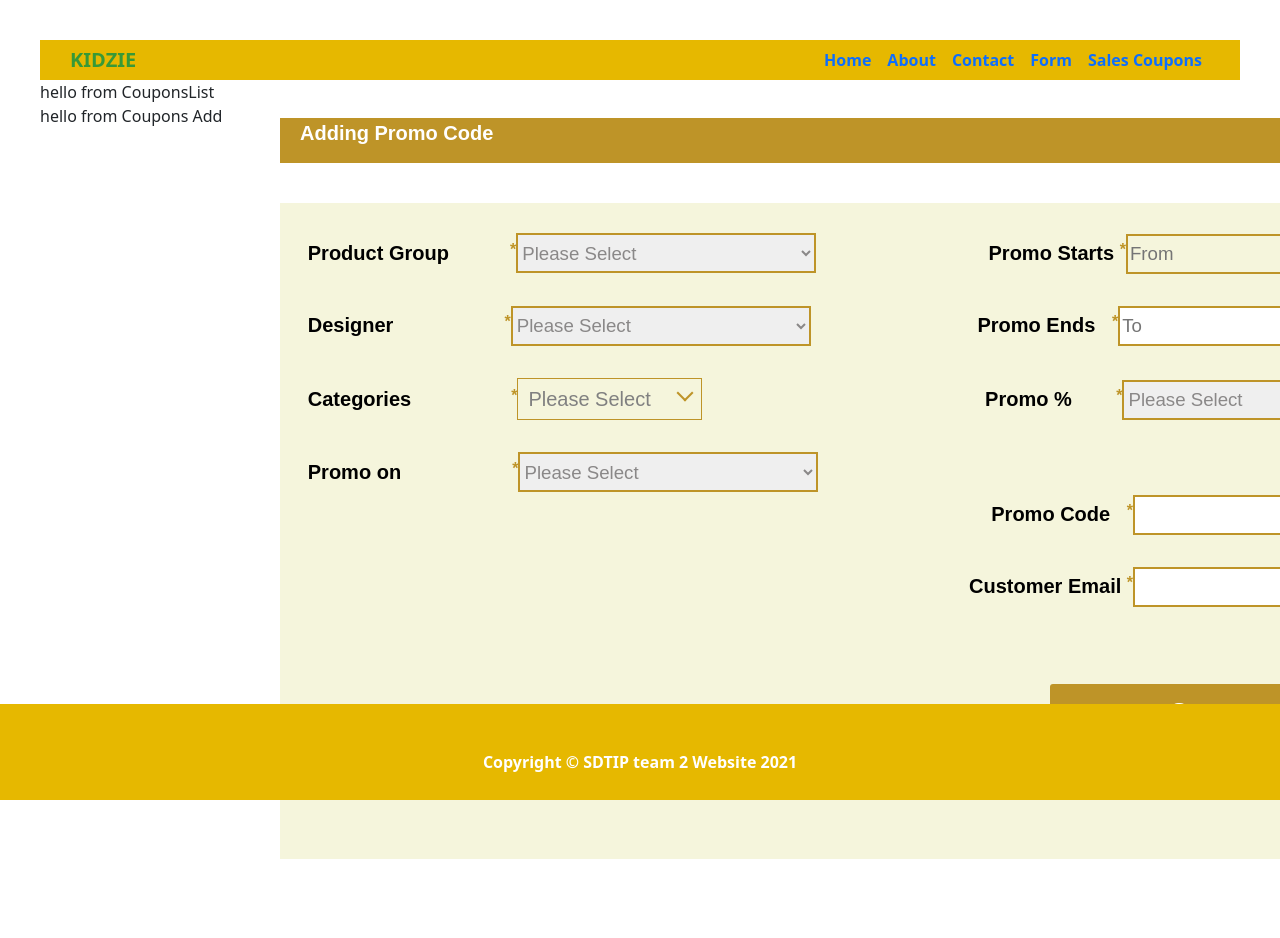
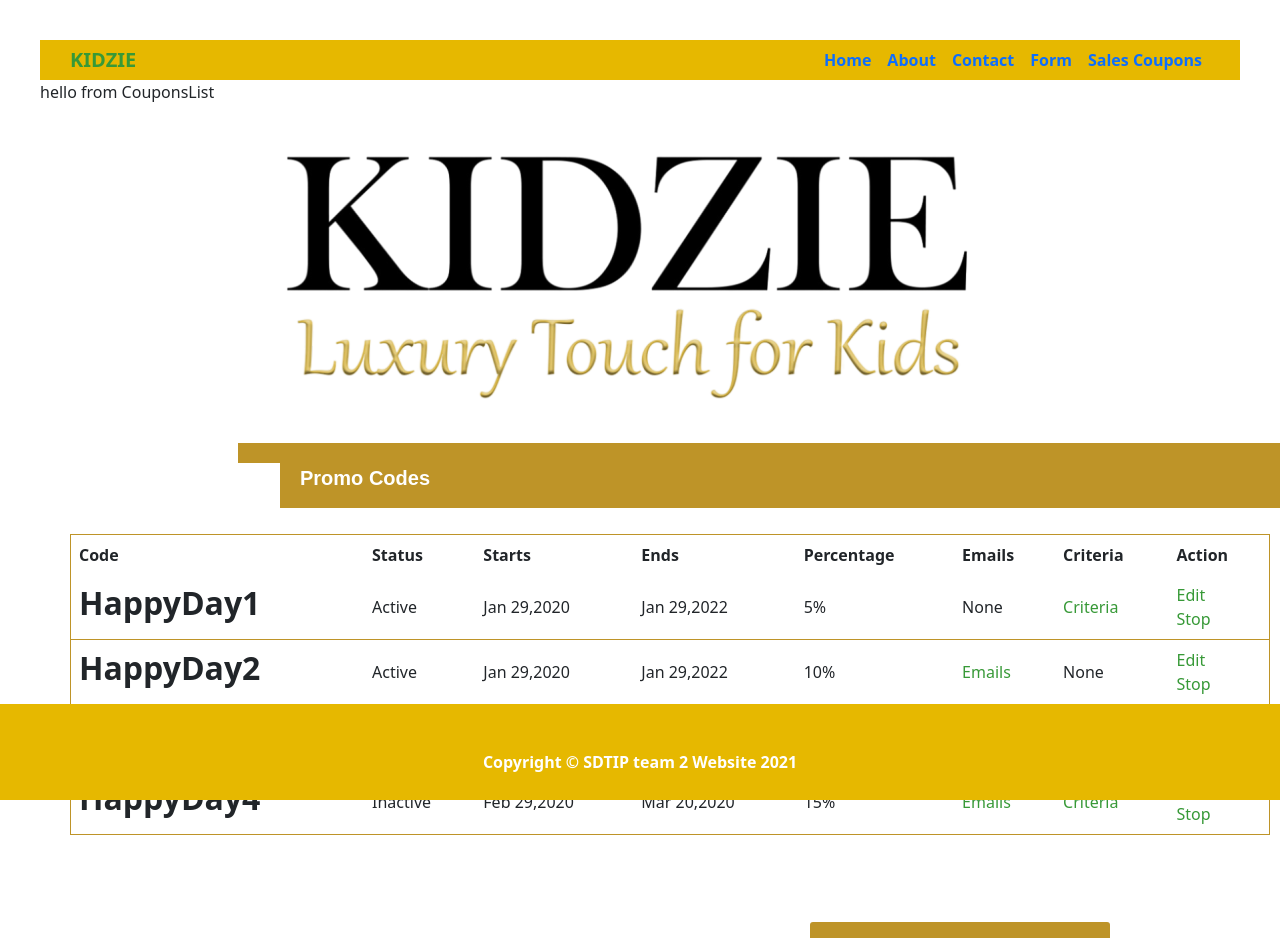
Before and after one commit to coderNet2021/SDTIP-Team2-p1, a React (Create React App) app: page /salesCoupons in a window 1280 px wide. Shown: the top 938 px of the page. Before the commit the page ends 909 px from the top, so only its background shows below. Built offline with nearby package versions, Linux system fonts and the light colour scheme.

Commit message:
integrating the CouponsList

```diff
--- a/src/components/CouponsList.js
+++ b/src/components/CouponsList.js
@@ -1,9 +1,84 @@
 import React from 'react'
 import { Link } from 'react-router-dom'
+import './html/PromoCodesPageStyle.css'
+import imglogo3 from './html/KidzieLogo3.png'
+
 export default function CouponsList() {
   return (
-    <div>
+    <div style={{backgroundColor: "#F5F5DC;" }}>
         hello from CouponsList
+      <div class="row">
+        <div class="column1 left" style={{backgroundColor: "#F5F5DC;" }}>
+          <a href="Home.html">
+            <img data-v-0df74896="" id="kidzieLogo" src={imglogo3}  style={{width: "2.5%;" ,textAlign:"left top"}}/>
+            </a>
+        </div>
+
+        <div class="column2 left" style={{backgroundColor:"#be9428"}}>
+        </div>
+
+      </div>
+      <p class= "form"> Promo Codes </p>
+
+      <form >
+      <div style={{overflowX:"auto;", position: "relative; left: 200px;" }} >
+          <table>
+            <tr>
+              <th>Code</th>
+              <th>Status</th>
+              <th>Starts</th>
+              <th>Ends</th>
+              <th>Percentage</th>
+              <th>Emails</th>
+              <th>Criteria </th>
+              <th>Action </th>
+            </tr>
+            <tr>
+              <td><h2><b>HappyDay1</b></h2></td>
+              <td>Active</td>
+              <td>Jan 29,2020</td>
+              <td>Jan 29,2022</td>
+              <td>5%</td>
+              <td>None</td>
+              <td><a href="">Criteria</a></td>
+              <td><a href="">Edit</a> <br/> <a href="">Stop</a></td>
+            </tr>
+            <tr>
+              <td><h2><b>HappyDay2</b></h2></td>
+              <td>Active</td>
+              <td>Jan 29,2020</td>
+              <td>Jan 29,2022</td>
+              <td>10%</td>
+              <td><a href="">Emails</a></td>
+              <td>None</td>
+              <td><a href="">Edit</a> <br/> <a href="">Stop</a></td>
+            </tr>
+            <tr>
+              <td><h2><b>HappyDay3</b></h2></td>
+              <td>Inactive</td>
+              <td>Jan 29,2020</td>
+              <td>Feb 29,2020</td>
+              <td>20%</td>
+              <td>None</td>
+              <td>None</td>
+              <td><a href="">Edit</a> <br/> <a href="">Stop</a></td>
+            </tr>
+            <tr>
+              <td><h2><b>HappyDay4</b></h2></td>
+              <td>Inactive</td>
+              <td>Feb 29,2020</td>
+              <td>Mar 20,2020</td>
+              <td>15%</td>
+              <td><a href="">Emails</a></td>
+              <td><a href="">Criteria</a></td>
+              <td><a href="">Edit</a> <br/> <a href="">Stop</a></td>
+            </tr>
+          </table>
+        </div>
+        <br/><br/><br/>
+        <input class="button button1 button3" type="submit" id="button" target="_parent" value="Add Promo Code" style={{position: "relative; left: 1150px" }}/>
+        <br/><br/><br/>
+        </form>
     </div>
   )
 }
```
Also changed, not shown: src/components/html/KidzieLogo3.png (renamed from src/components/html/Kidzie Logo 3.png).
